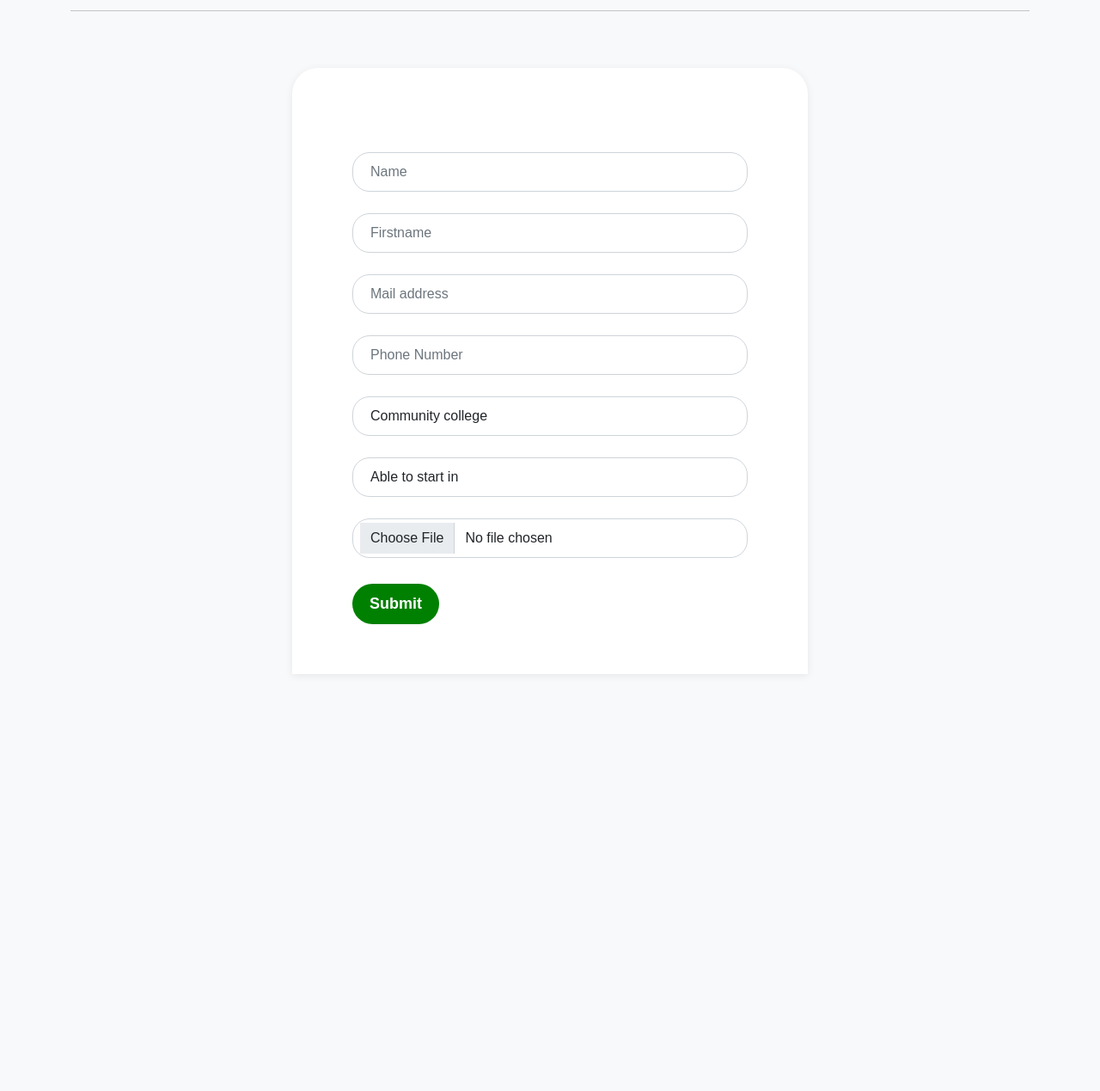
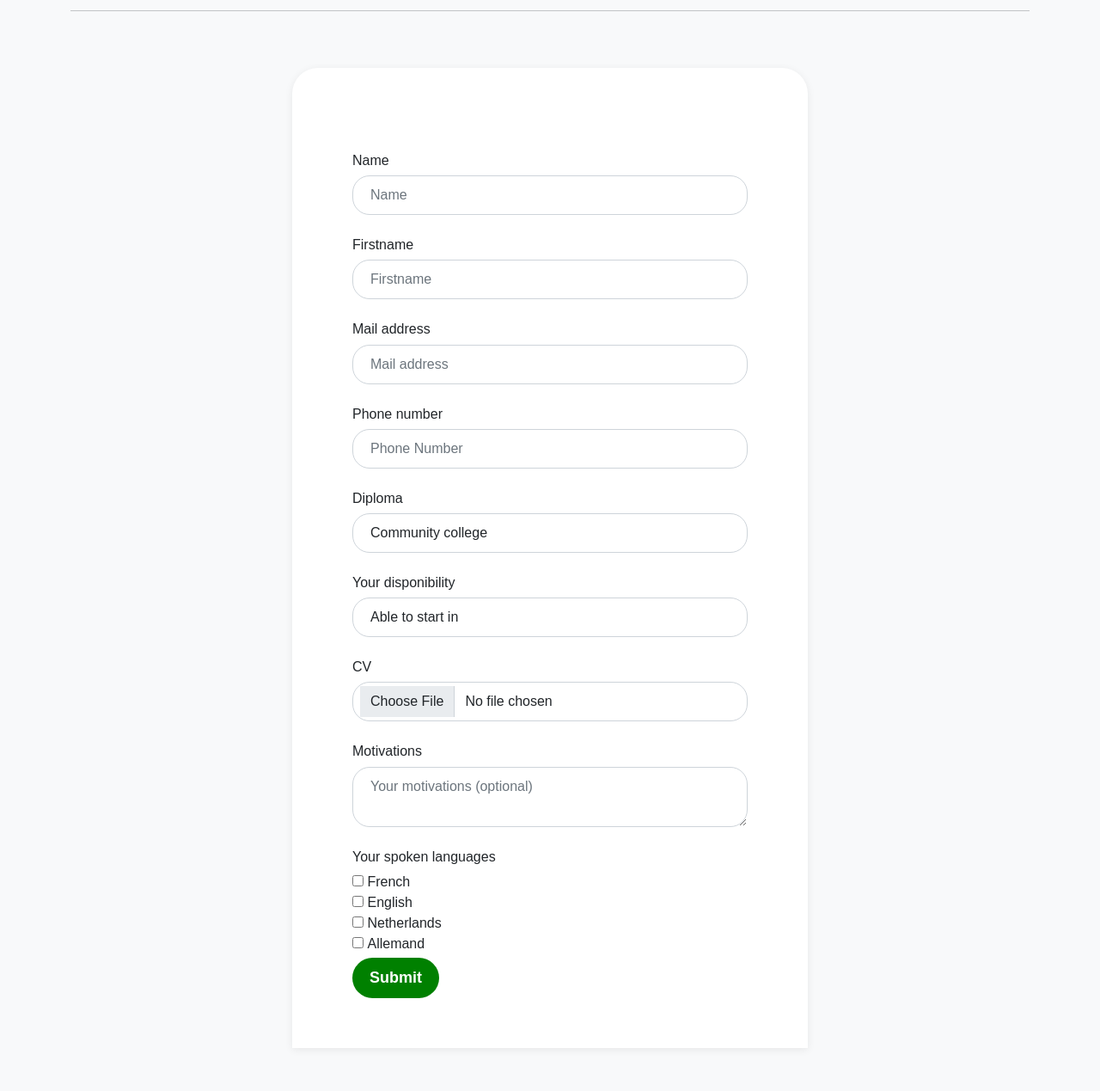
Before and after one commit to floutchi/JobPlanner, a PHP site: page /php/jobOffer.php in a window 1280 px wide. Shown: the part 318-1587 px from the top of the page at 86% size. Before the commit the page ends 1044 px from the top, so only its background shows below. Run offline with PHP 8.4, Linux system fonts and the light colour scheme; tables that the repository leaves empty or names only in its code hold one stand-in row (values such as "Sample post"); some libraries are stand-ins or nearby versions.

Commit message:
Suite liaison offres et bdd

```diff
--- a/php/db_application.inc.php
+++ b/php/db_application.inc.php
@@ -12,8 +12,10 @@ class Application {
     public $idOffer;
     public $idCandidat;
     public $motivation;
-    public $disponibility;
-    public $cvUrl;
+    public $ableToStartIn;
+    public $cvURL;
+    public $diploma;
+    public $language;
 }
 
 class ApplicationRepository {
@@ -24,17 +26,24 @@ class ApplicationRepository {
         $bdd     = null;
 
         try {
+
             $bdd = DBLink::connect2db(MYDB, $message);
             $stmt = $bdd->prepare("INSERT INTO ".self::TABLE_NAME."
-            (idOffer, idCandidat, motivation, disponibility, cvUrl)
-            VALUES (:idOffer, :idCandidat, :motivation, :disponibilty, :cvUrl)");
+            (idOffer, idCandidat, motivation, ableToStartIn, cvURL, diploma, language)
+            VALUES (:idOffer, :idCandidat, :motivation, :ableToStartIn, :cvURL, :diploma, :language)");
             $stmt->bindValue(':idOffer', $application->idOffer);
             $stmt->bindValue(':idCandidat', $application->idCandidat);
             $stmt->bindValue(':motivation', $application->motivation);
-            $stmt->bindValue(':disponibility',$application->disponibility);
-            $stmt->bindValue(':cvUrl', $application->cvUrl);
+            $stmt->bindValue(':ableToStartIn',$application->ableToStartIn);
+            $stmt->bindValue(':cvURL', $application->cvURL);
+            $stmt->bindValue(':diploma', $application->diploma);
+            $stmt->bindValue(':language', $application->language);
+
+            var_dump($stmt);
+
+
             if ($stmt->execute()){
-                $message .= 'Votre compte a bien été créé' ;
+                $message .= 'Your application has been sent successfully. A confirmation email has been sent to you' ;
                 $application->idApplication = $bdd->lastInsertId();
                 $noError = true;
             } else {
--- a/php/db_user.inc.php
+++ b/php/db_user.inc.php
@@ -69,6 +69,28 @@ class UserRepository {
         return $noError;
     }
 
+    public function existInDb($email, &$message) {
+        $result = false;
+        $bdd    = null;
+        try {
+            $bdd  = DBLink::connect2db(MYDB, $message);
+            $stmt = $bdd->prepare("SELECT * FROM ".self::TABLE_NAME." WHERE email = :email");
+            $stmt->bindValue(':email', $email);
+            if ($stmt->execute()){
+                if($stmt->fetch() !== false){
+                    $result = true;
+                }
+            } else {
+                $message .= 'Une erreur système est survenue.<br> Veuillez essayer à nouveau plus tard ou contactez l\'administrateur du site. (Code erreur E: ' . $stmt->errorCode() . ')<br>';
+            }
+            $stmt = null;
+        } catch (Exception $e) {
+            $message .= $e->getMessage().'<br>';
+        }
+        DBLink::disconnect($bdd);
+        return $result;
+    }
+
     public function getUserById($idUser, &$message) {
         $result = false;
         $bdd = null;
@@ -76,6 +98,26 @@ class UserRepository {
             $bdd = DBLink::connect2db(MYDB, $message);
             $stmt = $bdd->prepare("SELECT * FROM " . self::TABLE_NAME . " WHERE idUser = :idUser");
             $stmt->bindValue(':idUser', $idUser);
+            if ($stmt->execute()) {
+                $result = $stmt->fetchObject("User\User");
+            } else {
+                $message .= 'Une erreur système est survenue.<br> Veuillez essayer à nouveau plus tard ou contactez l\'administrateur du site. (Code erreur: ' . $stmt->errorCode() . ')<br>';
+            }
+            $stmt = null;
+        } catch (Exception $e) {
+            $message .= $e->getMessage() . '<br>';
+        }
+        DBLink::disconnect($bdd);
+        return $result;
+    }
+
+    public function getUserByMail($email, &$message) {
+        $result = false;
+        $bdd = null;
+        try {
+            $bdd = DBLink::connect2db(MYDB, $message);
+            $stmt = $bdd->prepare("SELECT * FROM " . self::TABLE_NAME . " WHERE email = :email");
+            $stmt->bindValue(':email', $email);
             if ($stmt->execute()) {
                 $result = $stmt->fetchObject("User\User");
             } else {
--- a/php/jobOffer.php
+++ b/php/jobOffer.php
@@ -1,6 +1,10 @@
 <?php
 require 'db_offer.inc.php';
 require 'db_user.inc.php';
+require 'db_application.inc.php';
+require 'PHPMailer/src/PHPMailer.php';
+require 'PHPMailer/src/Exception.php';
+
 
 use User\User;
 use Application\Application;
@@ -12,6 +16,7 @@ use PHPMailer\PHPMailer\Exception;
 
 $offerRepository = new OfferRepository();
 $userRepository = new UserRepository();
+$applicationRepository = new ApplicationRepository();
 
 $idOffer = null;
 
@@ -33,17 +38,56 @@ if(isset($_POST['submit'])) {
     $user->password = $user->generateRandomPassword();
     $user->isRH = 0;
 
-    $userRepository->storeMember($user, $message);
+    if(!$userRepository->existInDb($user->email, $message)) {
+        $userRepository->storeMember($user, $message);
+        sendNewUserMail($user, $message);
+    } else {
+        sendApplicationMail($user, $message);
+    }
+
 
     $application = new Application();
+    $application->idCandidat = $userRepository->getUserByMail($user->email, $message)->idUser;
+    $application->idOffer = $idOffer;
+    $application->motivation = htmlentities($_POST['motivations']);
+    $application->ableToStartIn = htmlentities($_POST['disponibility']);
+    $application->cvURL = downloadCV($offer, $user->email);
+    $application->diploma = htmlentities($_POST['diploma']);
+    $selectedLanguages = "";
+    foreach ($_POST['langage'] as $s) {
+        $selectedLanguages .= $s . ", ";
+    }
+    if(!empty($selectedLanguages)) {
+        $selectedLanguages = substr($selectedLanguages, 0, -2);
+    }
 
-    //$diploma = htmlentities($_POST['diploma']);
-    //$disponibility = htmlentities($_POST['disponibility']);
+    $application->language = $selectedLanguages;
+
+    $applicationRepository->storeApplication($application, $message);
 
 
 }
 
-function sendMail($user, &$message) {
+function sendNewUserMail($user, &$message) {
+    try {
+        $mail = new PHPMailer();
+        $mail->CharSet = 'UTF-8';
+        $mail->setFrom('noReply@delloite.com');
+        $mail->addAddress($user->email);
+        $mail->isHTML(false);
+        $mail->Subject = "Your account on JobPlanner at Deloitte";
+        $mail->Body = "Thank you for applying to Deloitte,\n" .
+            "So that you can send an application again if necessary without having to " .
+            "fill in the various forms again, we have created an account for you. ".
+            "You can log in with your email address and this password: " . $user->password .
+            "Sincerely, the Deloitte team";
+        $mail->send();
+    } catch (Exception $e) {
+        $message = "An error occurred, please try later";
+    }
+}
+
+function sendApplicationMail($user, &$message) {
     try {
         $mail = new PHPMailer();
         $mail->CharSet = 'UTF-8';
@@ -51,23 +95,24 @@ function sendMail($user, &$message) {
         $mail->addAddress($user->email);
         $mail->isHTML(false);
         $mail->Subject = "Your application to Deloitte";
-        $mail->Body = 'Thank you for applying to Deloitte,\n' .
-            'So that you can send an application again if necessary without having to ' .
-            'fill in the various forms again, we have created an account for you. '.
-            'You can log in with your email address and this password: ' . $user->password .
-            'Sincerely, the Deloitte team';
+        $mail->Body = "Thank you for submitting your application,".
+            "an email will be sent to you when your application is accepted or rejected.\n\n".
+            "Sincerely, the Deloitte team";
         $mail->send();
     } catch (Exception $e) {
         $message = "An error occurred, please try later";
     }
 }
 
-function downloadCV() {
+function downloadCV($offer, $email) {
+    $fileName = generateCVName($offer, $email);
 
+    move_uploaded_file($_FILES['cv']['tmp_name'], "./uploads/$fileName");
+    return "./uploads/$fileName";
 }
 
 function generateCVName($offer, $email) {
-    return $offer->titleOffer . "-" . $email . ".pdf";
+    return $offer->titleOffer . "!" . $email . ".pdf";
 }
 
 ?>
@@ -130,19 +175,25 @@ function generateCVName($offer, $email) {
     <form method="POST">
         <h2 class="mb-5"><?php echo $offer->titleOffer ?></h2>
         <h3><?php if(!empty($message)) echo $message ?></h3>
+
+        <h6>Name</h6>
         <div class="form-group">
             <input type="text" class="form-control item" id="name" placeholder="Name" name="name">
         </div>
+        <h6>Firstname</h6>
         <div class="form-group">
             <input type="text" class="form-control item" id="firstname" placeholder="Firstname" name="firstname">
         </div>
+        <h6>Mail address</h6>
         <div class="form-group">
             <input type="text" class="form-control item" id="email" placeholder="Mail address" name="email">
         </div>
+        <h6>Phone number</h6>
         <div class="form-group">
             <input type="text" class="form-control item" id="phone-number" placeholder="Phone Number" name="phone">
         </div>
 
+        <h6>Diploma</h6>
         <div class="form-group">
             <select class="form-control item" name="diploma">
                 <option selected value="Community College">Community college</option>
@@ -151,6 +202,7 @@ function generateCVName($offer, $email) {
             </select>
         </div>
 
+        <h6>Your disponibility</h6>
         <div class="form-group">
             <select class="form-control item" name="disponibility">
                 <option selected>Able to start in</option>
@@ -161,9 +213,40 @@ function generateCVName($offer, $email) {
             </select>
         </div>
 
+        <h6>CV</h6>
         <div class="form-group">
-            <input type="file" accept="image/*,.pdf" class="form-control item" id="cv" placeholder="Your cv">
+            <input type="file" accept="image/*,.pdf" class="form-control item" id="cv" placeholder="Your cv" name="cv">
         </div>
+
+        <h6>Motivations</h6>
+        <div class="form-group">
+            <textarea name="motivations" class="form-control item" placeholder="Your motivations (optional)"></textarea>
+        </div>
+
+
+        <h6>Your spoken languages</h6>
+        <div class="form-group">
+            <label style="display: block">
+                <input type="checkbox" name="langage[]" style="padding-right: 30%" value="A">
+                <label class="langageForm">French</label>
+            </label>
+
+            <label style="display: block">
+                <input type="checkbox" name="langage[]" style="padding-right: 30%" value="A">
+                <label class="langageForm">English</label>
+            </label>
+
+            <label style="display: block">
+                <input type="checkbox" name="langage[]" style="padding-right: 30%" value="A">
+                <label class="langageForm">Netherlands</label>
+            </label>
+
+            <label style="display: block">
+                <input type="checkbox" name="langage[]" style="padding-right: 30%" value="A">
+                <label class="langageForm">Allemand</label>
+            </label>
+        </div>
+
 
         <div class="form-group mb-2">
             <button type="submit" class="btn btn-block create-account" name="submit">Submit</button>
```
